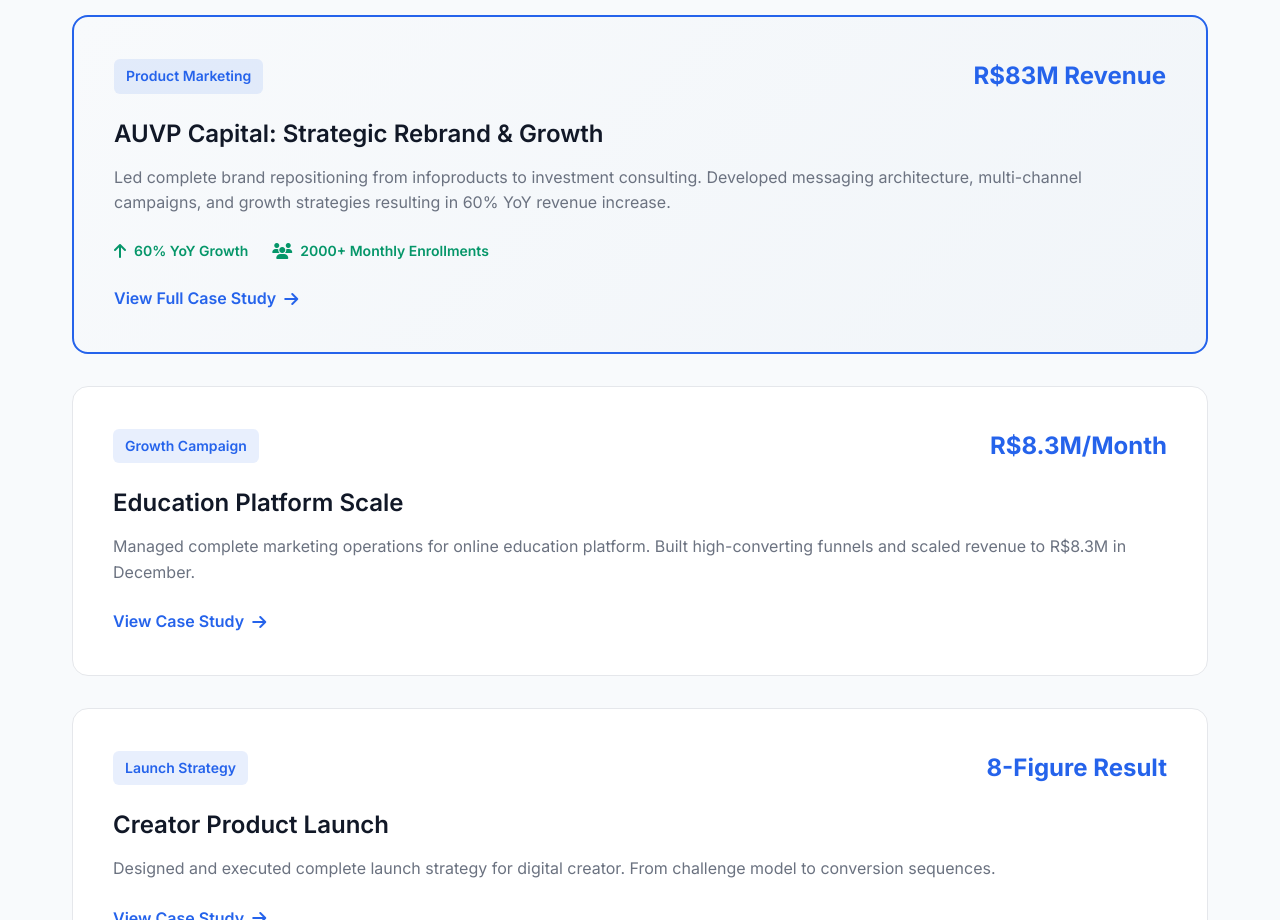
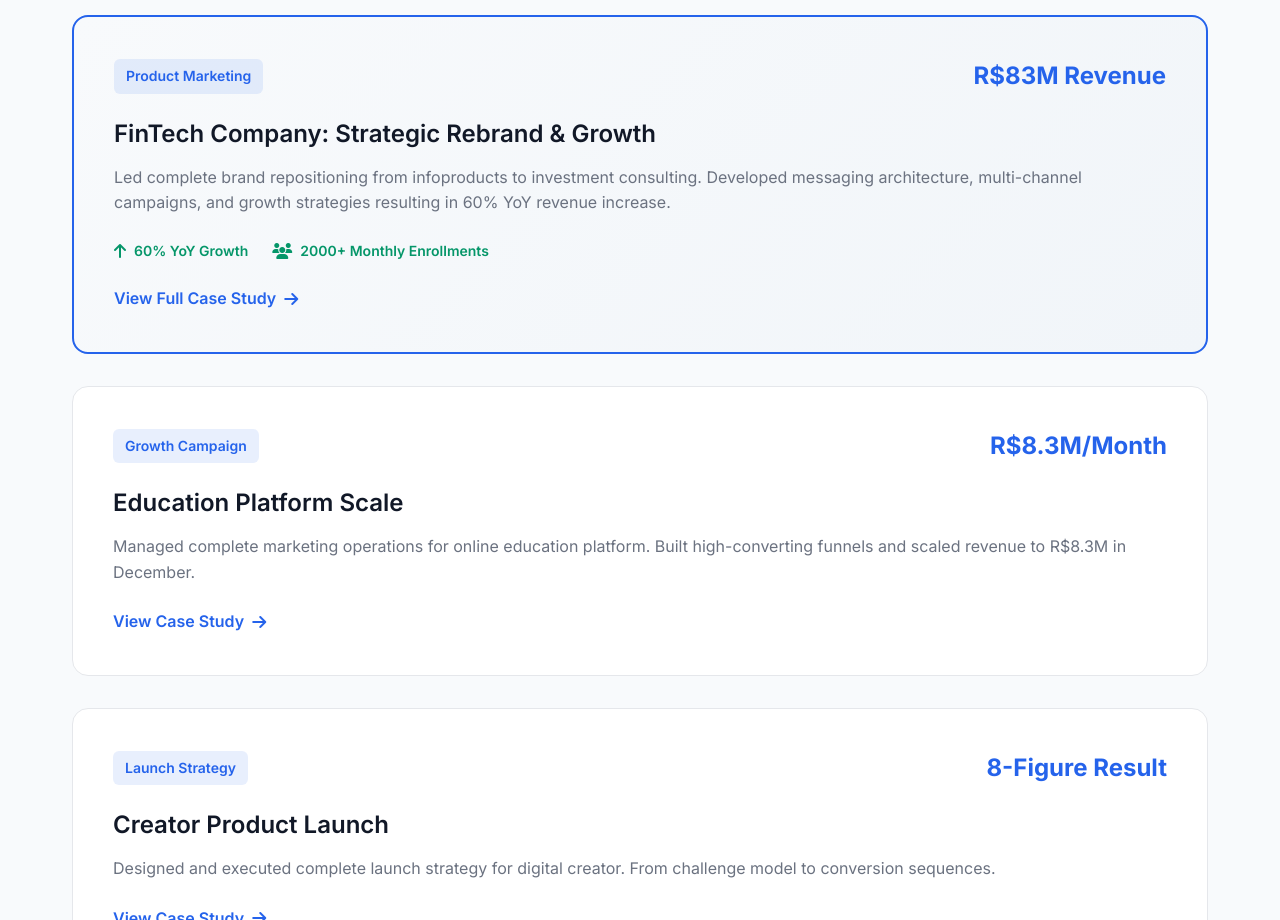
Before and after one commit to gabrielrassidev/dev-lab, a plain HTML site: page gabrielrassi-com/index.html in a window 1280 px wide. Shown: the part 1900-2820 px from the top of the page. Drawn offline with Linux system fonts and the light colour scheme.

Commit message:
Update index.html

```diff
--- a/gabrielrassi-com/index.html
+++ b/gabrielrassi-com/index.html
@@ -167,7 +167,7 @@
                         <div class="case-category">Product Marketing</div>
                         <div class="case-metric">R$83M Revenue</div>
                     </div>
-                    <h3>AUVP Capital: Strategic Rebrand & Growth</h3>
+                    <h3>FinTech Company: Strategic Rebrand & Growth</h3>
                     <p>Led complete brand repositioning from infoproducts to investment consulting. Developed messaging architecture, multi-channel campaigns, and growth strategies resulting in 60% YoY revenue increase.</p>
                     <div class="case-highlights">
                         <div class="highlight-item">
```
